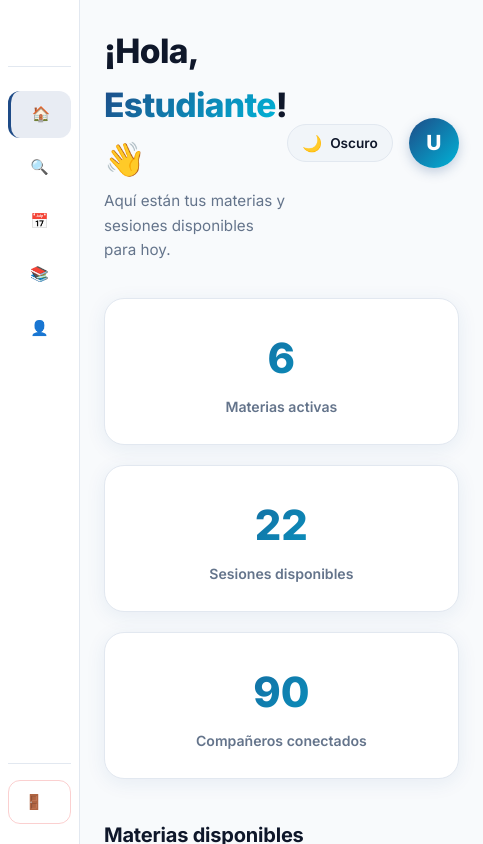
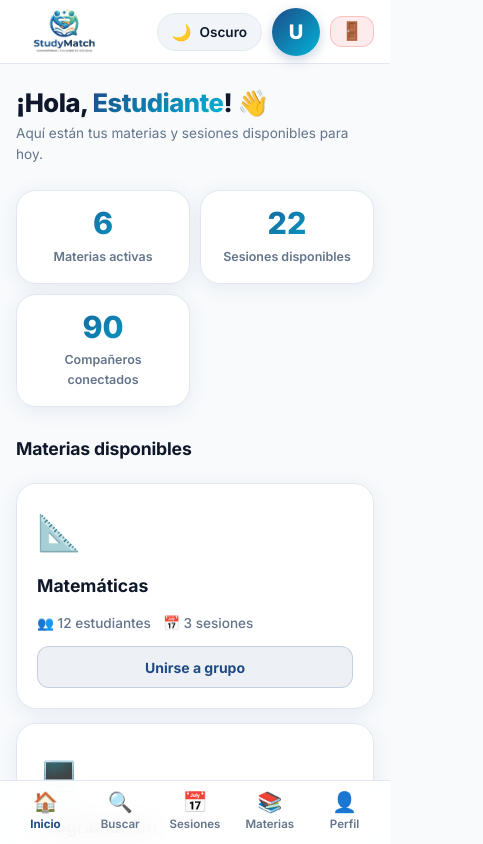
Before and after one commit to FernandojCg737/2do_Proyeccto_IHC, a React app in the folder frontend/: page /dashboard in a window 390 px wide. Shown: the top 844 px of the page, 483 px wide, since content can reach past the window. Built offline with nearby package versions, Linux system fonts and the light colour scheme; sample sign-in values are in the browser's storage; the HTML template or start-up script is replaced by a standard one.

Commit message:
feat(responsive): optimize 100% responsive design with auto layout, CSS grids, and mobile navigation

```diff
--- a/frontend/src/pages/Dashboard.jsx
+++ b/frontend/src/pages/Dashboard.jsx
@@ -28,7 +28,28 @@ export default function Dashboard() {
 
   return (
     <div className="dashboard-page">
-      {/* Sidebar */}
+      {/* Mobile Top Header (Screens < 768px) */}
+      <header className="mobile-header">
+        <div className="sidebar-logo-container">
+          <img src="/logo.png" alt="StudyMatch" className="sidebar-logo" />
+        </div>
+        <div className="mobile-header-actions">
+          <ThemeToggle />
+          <div className="header-avatar" title={user?.full_name || user?.email}>
+            {userInitial}
+          </div>
+          <button
+            className="mobile-logout-btn"
+            onClick={() => setShowLogoutConfirm(true)}
+            title="Cerrar sesión"
+            aria-label="Cerrar sesión"
+          >
+            🚪
+          </button>
+        </div>
+      </header>
+
+      {/* Desktop / Tablet Sidebar (Screens >= 768px) */}
       <aside className="sidebar">
         <div className="sidebar-brand">
           <div className="sidebar-logo-container">
@@ -54,7 +75,7 @@ export default function Dashboard() {
 
       {/* Main content */}
       <main className="dashboard-main">
-        {/* Header */}
+        {/* Desktop Header */}
         <header className="dashboard-header">
           <div>
             <h1 className="welcome-title">
@@ -70,7 +91,7 @@ export default function Dashboard() {
           </div>
         </header>
 
-        {/* Stats */}
+        {/* Stats Grid */}
         <div className="stats-grid">
           <div className="stat-card">
             <div className="stat-value">6</div>
@@ -103,6 +124,30 @@ export default function Dashboard() {
         </div>
       </main>
 
+      {/* Mobile Bottom Navigation (Screens < 768px) */}
+      <nav className="mobile-bottom-nav">
+        <a href="#" className="mobile-nav-item active">
+          <span className="mobile-nav-icon">🏠</span>
+          <span>Inicio</span>
+        </a>
+        <a href="#" className="mobile-nav-item">
+          <span className="mobile-nav-icon">🔍</span>
+          <span>Buscar</span>
+        </a>
+        <a href="#" className="mobile-nav-item">
+          <span className="mobile-nav-icon">📅</span>
+          <span>Sesiones</span>
+        </a>
+        <a href="#" className="mobile-nav-item">
+          <span className="mobile-nav-icon">📚</span>
+          <span>Materias</span>
+        </a>
+        <a href="#" className="mobile-nav-item">
+          <span className="mobile-nav-icon">👤</span>
+          <span>Perfil</span>
+        </a>
+      </nav>
+
       {/* Logout confirm modal */}
       {showLogoutConfirm && (
         <div className="modal-overlay" onClick={() => setShowLogoutConfirm(false)}>
--- a/frontend/src/pages/ForgotPassword.jsx
+++ b/frontend/src/pages/ForgotPassword.jsx
@@ -94,6 +94,12 @@ export default function ForgotPassword() {
         </div>
 
         <div className="auth-card">
+          <div className="auth-mobile-logo">
+            <Link to="/" className="auth-logo-badge">
+              <img src="/logo.png" alt="StudyMatch" className="auth-logo" />
+            </Link>
+          </div>
+
           <h1 className="auth-title">
             {step === 1 ? 'Recuperar contraseña' : 'Nueva contraseña'}
           </h1>
--- a/frontend/src/pages/Home.jsx
+++ b/frontend/src/pages/Home.jsx
@@ -68,7 +68,8 @@ export default function Home() {
       </section>
 
       {/* Features */}
-      <section className="features">
+      <section className="features-container">
+        <div className="features">
           <div className="feature-card">
             <div className="feature-icon">🤝</div>
             <h3>Conecta con compañeros</h3>
@@ -84,6 +85,7 @@ export default function Home() {
             <h3>Mejora tu rendimiento</h3>
             <p>Estudiar en equipo potencia el aprendizaje y la comprensión.</p>
           </div>
+        </div>
       </section>
 
       {/* Footer */}
--- a/frontend/src/pages/Login.jsx
+++ b/frontend/src/pages/Login.jsx
@@ -52,6 +52,12 @@ export default function Login() {
         </div>
 
         <div className="auth-card">
+          <div className="auth-mobile-logo">
+            <Link to="/" className="auth-logo-badge">
+              <img src="/logo.png" alt="StudyMatch" className="auth-logo" />
+            </Link>
+          </div>
+
           <h1 className="auth-title">Iniciar sesión</h1>
           <p className="auth-subtitle">
             ¿No tienes cuenta? <Link to="/register" className="auth-link">Regístrate aquí</Link>
--- a/frontend/src/pages/Register.jsx
+++ b/frontend/src/pages/Register.jsx
@@ -89,6 +89,12 @@ export default function Register() {
         </div>
 
         <div className="auth-card">
+          <div className="auth-mobile-logo">
+            <Link to="/" className="auth-logo-badge">
+              <img src="/logo.png" alt="StudyMatch" className="auth-logo" />
+            </Link>
+          </div>
+
           <h1 className="auth-title">Crear cuenta</h1>
           <p className="auth-subtitle">
             ¿Ya tienes cuenta? <Link to="/login" className="auth-link">Inicia sesión</Link>
--- a/frontend/src/styles/Dashboard.css
+++ b/frontend/src/styles/Dashboard.css
@@ -4,9 +4,49 @@
   min-height: 100vh;
   background: var(--bg);
   transition: background 0.3s ease;
+  width: 100%;
+  overflow-x: hidden;
 }
 
-/* Sidebar */
+/* ── MOBILE TOP HEADER (< 768px) ── */
+.mobile-header {
+  display: none;
+  position: fixed;
+  top: 0;
+  left: 0;
+  right: 0;
+  height: 64px;
+  background: var(--nav-bg);
+  backdrop-filter: blur(12px);
+  border-bottom: 1.5px solid var(--border);
+  padding: 0 16px;
+  align-items: center;
+  justify-content: space-between;
+  z-index: 100;
+  transition: background 0.3s ease, border-color 0.3s ease;
+}
+
+.mobile-header-actions {
+  display: flex;
+  align-items: center;
+  gap: 10px;
+}
+
+.mobile-logout-btn {
+  background: rgba(239, 68, 68, 0.1);
+  border: 1px solid rgba(239, 68, 68, 0.25);
+  font-size: 1.1rem;
+  padding: 6px 10px;
+  border-radius: var(--radius);
+  cursor: pointer;
+  transition: all 0.2s ease;
+  line-height: 1;
+}
+.mobile-logout-btn:hover {
+  background: rgba(239, 68, 68, 0.2);
+}
+
+/* ── DESKTOP & TABLET SIDEBAR (>= 768px) ── */
 .sidebar {
   width: 270px;
   background: var(--surface);
@@ -19,7 +59,7 @@
   left: 0;
   height: 100vh;
   z-index: 50;
-  transition: background 0.3s ease, border-color 0.3s ease;
+  transition: background 0.3s ease, border-color 0.3s ease, width 0.3s ease;
 }
 
 .sidebar-brand {
@@ -38,7 +78,7 @@
 }
 
 .sidebar-logo {
-  height: 48px;
+  height: 46px;
   width: auto;
   object-fit: contain;
 }
@@ -107,12 +147,15 @@
   border-color: #ef4444;
 }
 
-/* Main */
+/* ── MAIN DASHBOARD CONTENT ── */
 .dashboard-main {
   margin-left: 270px;
   flex: 1;
-  padding: 40px 48px;
-  max-width: 1200px;
+  padding: clamp(24px, 4vw, 44px) clamp(20px, 4vw, 48px);
+  max-width: 1240px;
+  box-sizing: border-box;
+  min-width: 0;
+  transition: margin-left 0.3s ease;
 }
 
 /* Header */
@@ -120,14 +163,17 @@
   display: flex;
   align-items: center;
   justify-content: space-between;
-  margin-bottom: 36px;
+  margin-bottom: clamp(24px, 4vw, 36px);
+  gap: 16px;
+  flex-wrap: wrap;
 }
 
 .welcome-title {
-  font-size: 2.1rem;
+  font-size: clamp(1.6rem, 3vw, 2.2rem);
   font-weight: 800;
   letter-spacing: -0.02em;
   color: var(--text);
+  line-height: 1.2;
 }
 
 .user-name {
@@ -146,44 +192,45 @@
 
 .welcome-sub {
   color: var(--text-muted);
-  font-size: 0.95rem;
+  font-size: clamp(0.85rem, 1.5vw, 0.95rem);
   margin-top: 4px;
 }
 
 .dashboard-header-right {
   display: flex;
   align-items: center;
-  gap: 16px;
+  gap: 14px;
 }
 
 .header-avatar {
-  width: 50px;
-  height: 50px;
+  width: 48px;
+  height: 48px;
   background: linear-gradient(135deg, #1e4b87 0%, #00b4d8 100%);
   border-radius: 50%;
   display: flex;
   align-items: center;
   justify-content: center;
-  font-size: 1.3rem;
+  font-size: 1.25rem;
   font-weight: 800;
   color: #ffffff;
   flex-shrink: 0;
   box-shadow: 0 4px 12px rgba(30, 75, 135, 0.25);
 }
 
-/* Stats */
+/* Stats Grid (Auto Layout Grid) */
 .stats-grid {
   display: grid;
-  grid-template-columns: repeat(3, 1fr);
-  gap: 20px;
-  margin-bottom: 40px;
+  grid-template-columns: repeat(auto-fit, minmax(200px, 1fr));
+  gap: clamp(12px, 2.5vw, 20px);
+  margin-bottom: clamp(28px, 5vw, 40px);
+  width: 100%;
 }
 
 .stat-card {
   background: var(--surface);
   border: 1.5px solid var(--border);
   border-radius: var(--radius-lg);
-  padding: 26px;
+  padding: clamp(18px, 3vw, 26px);
   text-align: center;
   box-shadow: var(--shadow);
   transition: all 0.25s ease;
@@ -195,12 +242,13 @@
 }
 
 .stat-value {
-  font-size: 2.6rem;
+  font-size: clamp(2rem, 4vw, 2.6rem);
   font-weight: 800;
   background: linear-gradient(135deg, #1e4b87 0%, #00b4d8 100%);
   -webkit-background-clip: text;
   -webkit-text-fill-color: transparent;
   background-clip: text;
+  line-height: 1.1;
 }
 
 [data-theme="dark"] .stat-value {
@@ -212,14 +260,14 @@
 
 .stat-label {
   color: var(--text-muted);
-  font-size: 0.88rem;
+  font-size: clamp(0.78rem, 1.5vw, 0.88rem);
   font-weight: 600;
-  margin-top: 4px;
+  margin-top: 6px;
 }
 
-/* Subjects */
+/* Subjects Section */
 .section-title {
-  font-size: 1.25rem;
+  font-size: clamp(1.1rem, 2.5vw, 1.25rem);
   font-weight: 700;
   margin-bottom: 20px;
   color: var(--text);
@@ -228,15 +276,16 @@
 
 .subjects-grid {
   display: grid;
-  grid-template-columns: repeat(3, 1fr);
-  gap: 20px;
+  grid-template-columns: repeat(auto-fit, minmax(280px, 1fr));
+  gap: clamp(14px, 2.5vw, 22px);
+  width: 100%;
 }
 
 .subject-card {
   background: var(--surface);
   border: 1.5px solid var(--border);
   border-radius: var(--radius-lg);
-  padding: 26px;
+  padding: clamp(20px, 3vw, 26px);
   display: flex;
   flex-direction: column;
   gap: 12px;
@@ -258,6 +307,7 @@
 
 .subject-info {
   display: flex;
+  flex-wrap: wrap;
   gap: 12px;
   color: var(--text-muted);
   font-size: 0.85rem;
@@ -276,6 +326,7 @@
   font-size: 0.875rem;
   cursor: pointer;
   transition: all 0.2s ease;
+  min-height: 42px;
 }
 .btn-join:hover {
   background: linear-gradient(135deg, #1e4b87 0%, #00b4d8 100%);
@@ -294,16 +345,65 @@
   color: #04101e;
 }
 
-/* Modal */
+/* ── MOBILE BOTTOM NAVIGATION (< 768px) ── */
+.mobile-bottom-nav {
+  display: none;
+  position: fixed;
+  bottom: 0;
+  left: 0;
+  right: 0;
+  height: 64px;
+  background: var(--nav-bg);
+  backdrop-filter: blur(14px);
+  border-top: 1.5px solid var(--border);
+  z-index: 100;
+  align-items: center;
+  justify-content: space-around;
+  padding: 0 8px;
+}
+
+.mobile-nav-item {
+  display: flex;
+  flex-direction: column;
+  align-items: center;
+  justify-content: center;
+  gap: 3px;
+  color: var(--text-muted);
+  text-decoration: none;
+  font-size: 0.72rem;
+  font-weight: 600;
+  padding: 6px 10px;
+  border-radius: 8px;
+  transition: color 0.2s ease;
+  flex: 1;
+}
+
+.mobile-nav-icon {
+  font-size: 1.25rem;
+  line-height: 1;
+}
+
+.mobile-nav-item.active {
+  color: #1e4b87;
+  font-weight: 700;
+}
+
+[data-theme="dark"] .mobile-nav-item.active {
+  color: #38bdf8;
+}
+
+/* ── MODAL ── */
 .modal-overlay {
   position: fixed;
   inset: 0;
-  background: rgba(0, 0, 0, 0.55);
+  background: rgba(0, 0, 0, 0.6);
   display: flex;
   align-items: center;
   justify-content: center;
   z-index: 200;
   backdrop-filter: blur(6px);
+  padding: 16px;
+  box-sizing: border-box;
   animation: fadeIn 0.2s ease;
 }
 
@@ -311,11 +411,12 @@
   background: var(--surface);
   border: 1.5px solid var(--border);
   border-radius: var(--radius-lg);
-  padding: 36px;
-  max-width: 400px;
-  width: 90%;
+  padding: clamp(24px, 5vw, 36px);
+  max-width: 420px;
+  width: 100%;
   box-shadow: var(--shadow-lg);
   animation: slideUp 0.2s ease;
+  box-sizing: border-box;
 }
 
 .modal h3 {
@@ -327,11 +428,14 @@
 .modal p {
   color: var(--text-muted);
   font-size: 0.95rem;
-  margin-bottom: 28px;
+  margin-bottom: 24px;
   line-height: 1.5;
 }
 
-.modal-actions { display: flex; gap: 12px; }
+.modal-actions {
+  display: flex;
+  gap: 12px;
+}
 
 .btn-cancel {
   flex: 1;
@@ -344,6 +448,7 @@
   font-weight: 600;
   cursor: pointer;
   transition: all 0.2s ease;
+  min-height: 44px;
 }
 .btn-cancel:hover { border-color: var(--text-muted); }
 
@@ -359,19 +464,49 @@
   cursor: pointer;
   transition: all 0.2s ease;
   box-shadow: 0 4px 12px rgba(239, 68, 68, 0.3);
+  min-height: 44px;
 }
 .btn-confirm-logout:hover { filter: brightness(1.1); }
 
 @keyframes fadeIn { from { opacity: 0; } to { opacity: 1; } }
 @keyframes slideUp { from { transform: translateY(20px); opacity: 0; } to { transform: translateY(0); opacity: 1; } }
 
-@media (max-width: 960px) {
+/* ── RESPONSIVE BREAKPOINTS ── */
+@media (max-width: 1024px) and (min-width: 768px) {
   .sidebar { width: 80px; padding: 20px 8px; }
   .sidebar-logo { display: none; }
-  .sidebar-brand { padding-bottom: 12px; }
-  .sidebar-item { justify-content: center; padding: 12px 8px; }
+  .sidebar-brand { padding-bottom: 12px; justify-content: center; }
+  .sidebar-item { justify-content: center; padding: 12px 0; }
   .sidebar-item span { display: none; }
+  .sidebar-logout { justify-content: center; padding: 12px 0; }
   .sidebar-logout span { display: none; }
-  .dashboard-main { margin-left: 80px; padding: 24px; }
-  .stats-grid, .subjects-grid { grid-template-columns: 1fr; }
+  .dashboard-main { margin-left: 80px; padding: 28px 24px; }
 }
+
+@media (max-width: 767px) {
+  .sidebar { display: none; }
+  .mobile-header { display: flex; }
+  .mobile-bottom-nav { display: flex; }
+  .dashboard-main {
+    margin-left: 0;
+    margin-top: 64px;
+    padding: 24px 16px 85px 16px;
+    width: 100%;
+  }
+  .dashboard-header-right {
+    display: none; /* Already present in mobile-header */
+  }
+  .stats-grid {
+    grid-template-columns: repeat(auto-fit, minmax(130px, 1fr));
+    gap: 10px;
+  }
+  .stat-card {
+    padding: 16px 12px;
+  }
+  .stat-value {
+    font-size: 1.9rem;
+  }
+  .subjects-grid {
+    grid-template-columns: 1fr;
+  }
+}
```
Also changed, not shown: frontend/src/styles/Auth.css (+88 -34 lines), frontend/src/styles/Home.css (+115 -38 lines). Lines whose indentation alone changed are shown as unchanged.
